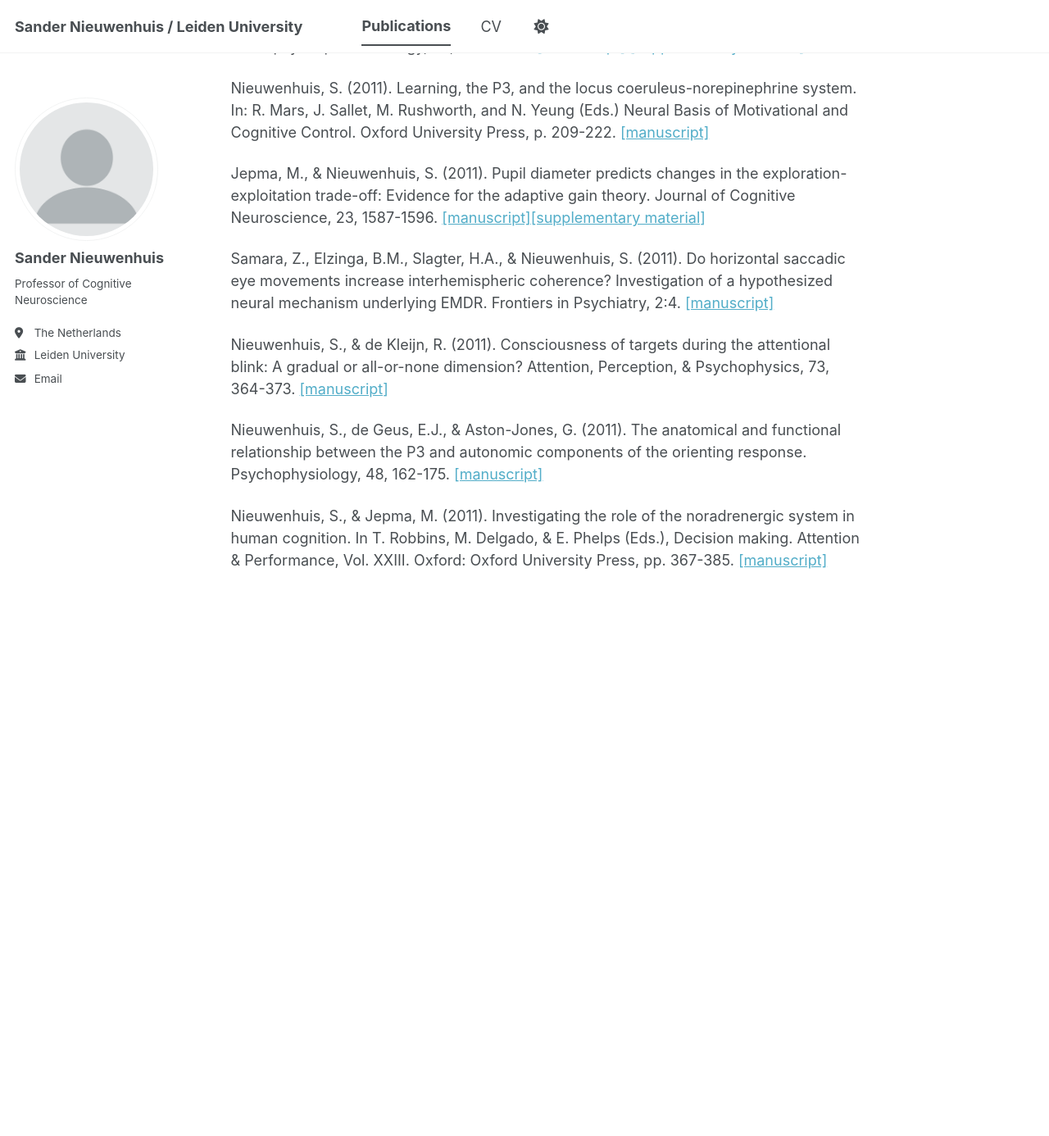
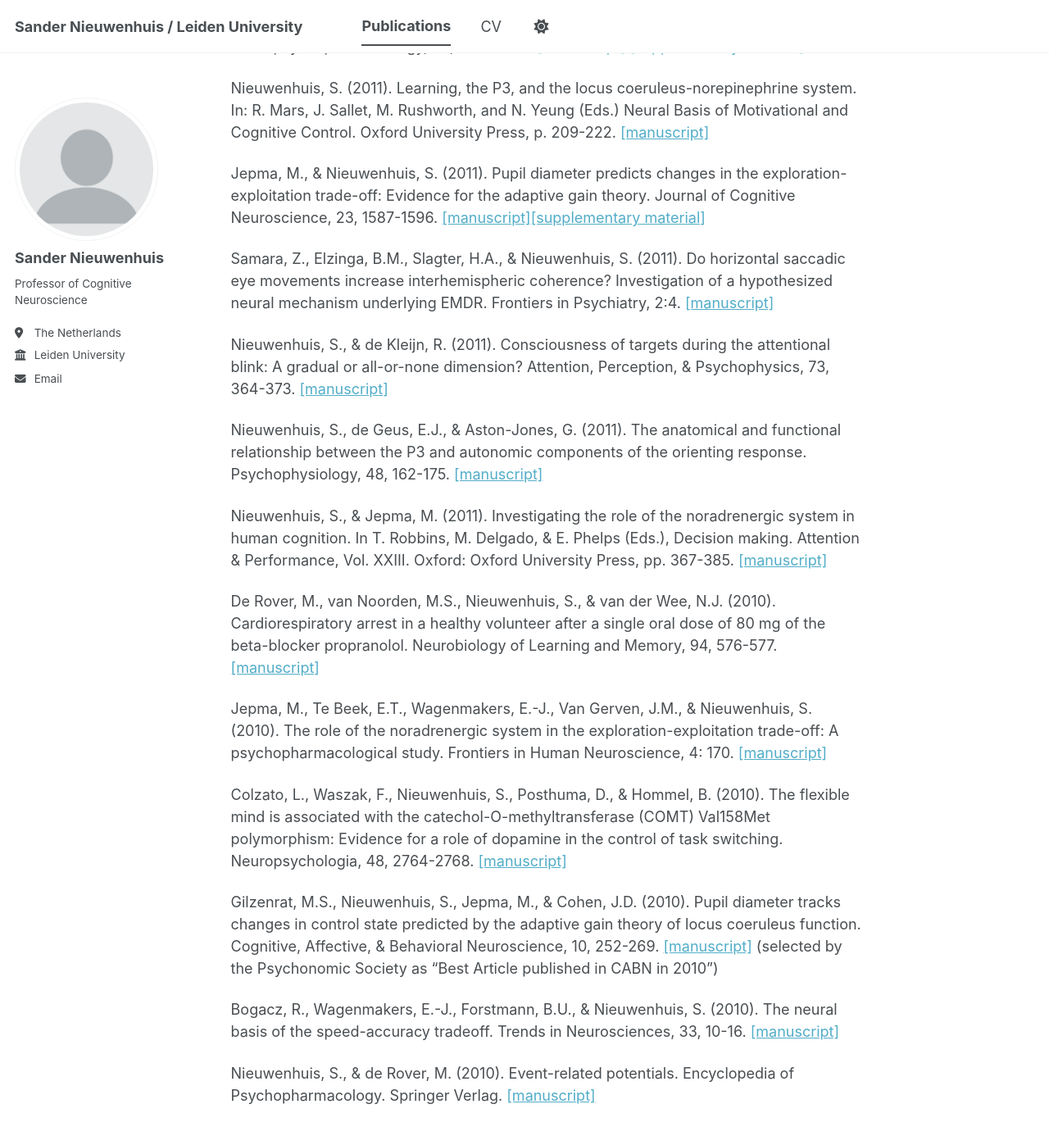
Before and after one commit to sander-nieuwenhuis/research, a Jekyll site: the page built from _pages/publications.md, in a window 1280 px wide and 1400 px high, scrolled down 7764 px. Shown: the top 1386 px of the window at 82% size. Built offline with Jekyll 4.4.1, drawn with Linux system fonts in a browser that asks for light colours; a script bundle is joined from its source files by our own code; library files that are not in the unit come from our copies; before the commit the page ends 8511 px from its top, so only the background shows below that.

Commit message:
Update publications.md

```diff
--- a/_pages/publications.md
+++ b/_pages/publications.md
@@ -163,3 +163,15 @@ Nieuwenhuis, S., & de Kleijn, R. (2011). Consciousness of targets during the att
 Nieuwenhuis, S., de Geus, E.J., & Aston-Jones, G. (2011). The anatomical and functional relationship between the P3 and autonomic components of the orienting response. Psychophysiology, 48, 162-175. [[manuscript]](https://sander-nieuwenhuis.github.io/research/assets/pdfs/NieuwenhuisDeGeusAstonJonesPsychophysiology.pdf)
 
 Nieuwenhuis, S., & Jepma, M. (2011). Investigating the role of the noradrenergic system in human cognition. In T. Robbins, M. Delgado, & E. Phelps (Eds.), Decision making. Attention & Performance, Vol. XXIII. Oxford: Oxford University Press, pp. 367-385. [[manuscript]](https://sander-nieuwenhuis.github.io/research/assets/pdfs/NieuwenhuisJepmaLC_Chapter.pdf)
+
+De Rover, M., van Noorden, M.S., Nieuwenhuis, S., & van der Wee, N.J. (2010). Cardiorespiratory arrest in a healthy volunteer after a single oral dose of 80 mg of the beta-blocker propranolol. Neurobiology of Learning and Memory, 94, 576-577. [[manuscript]](https://sander-nieuwenhuis.github.io/research/assets/pdfs/NLM_commentary.pdf)
+
+Jepma, M., Te Beek, E.T., Wagenmakers, E.-J., Van Gerven, J.M., & Nieuwenhuis, S. (2010). The role of the noradrenergic system in the exploration-exploitation trade-off: A psychopharmacological study. Frontiers in Human Neuroscience, 4: 170. [[manuscript]](http://www.frontiersin.org/human_neuroscience/10.3389/fnhum.2010.00170/abstract)
+
+Colzato, L., Waszak, F., Nieuwenhuis, S., Posthuma, D., & Hommel, B. (2010). The flexible mind is associated with the catechol-O-methyltransferase (COMT) Val158Met polymorphism: Evidence for a role of dopamine in the control of task switching. Neuropsychologia, 48, 2764-2768. [[manuscript]](https://sander-nieuwenhuis.github.io/research/assets/pdfs/Colzato2010.pdf)
+
+Gilzenrat, M.S., Nieuwenhuis, S., Jepma, M., & Cohen, J.D. (2010). Pupil diameter tracks changes in control state predicted by the adaptive gain theory of locus coeruleus function. Cognitive, Affective, & Behavioral Neuroscience, 10, 252-269. [[manuscript]](https://sander-nieuwenhuis.github.io/research/assets/pdfs/GilzenratNieuwenhuisJepmaCohen.pdf) (selected by the Psychonomic Society as “Best Article published in CABN in 2010”)
+
+Bogacz, R., Wagenmakers, E.-J., Forstmann, B.U., & Nieuwenhuis, S. (2010). The neural basis of the speed-accuracy tradeoff. Trends in Neurosciences, 33, 10-16. [[manuscript]](https://sander-nieuwenhuis.github.io/research/assets/pdfs/SATO_TINS.pdf)
+
+Nieuwenhuis, S., & de Rover, M. (2010). Event-related potentials. Encyclopedia of Psychopharmacology. Springer Verlag. [[manuscript]](https://sander-nieuwenhuis.github.io/research/assets/pdfs/EncyclopediaofPsychopharmacology.pdf)
```
